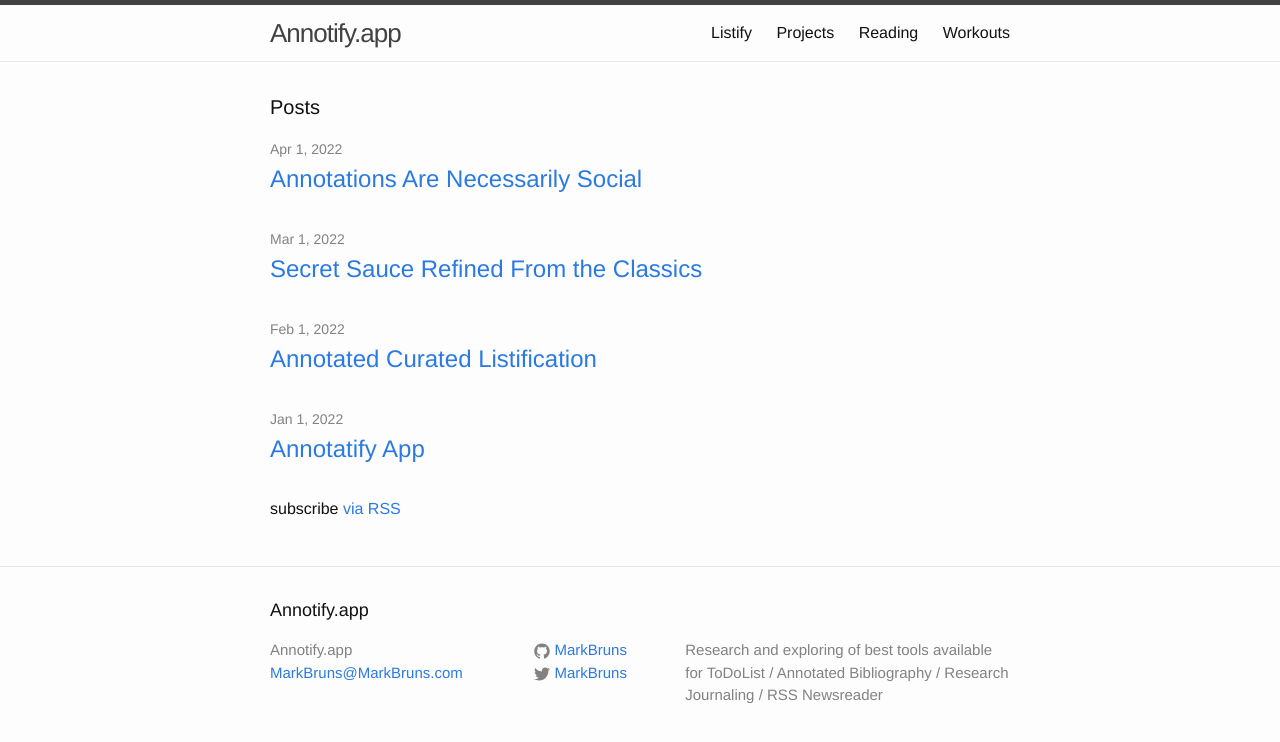
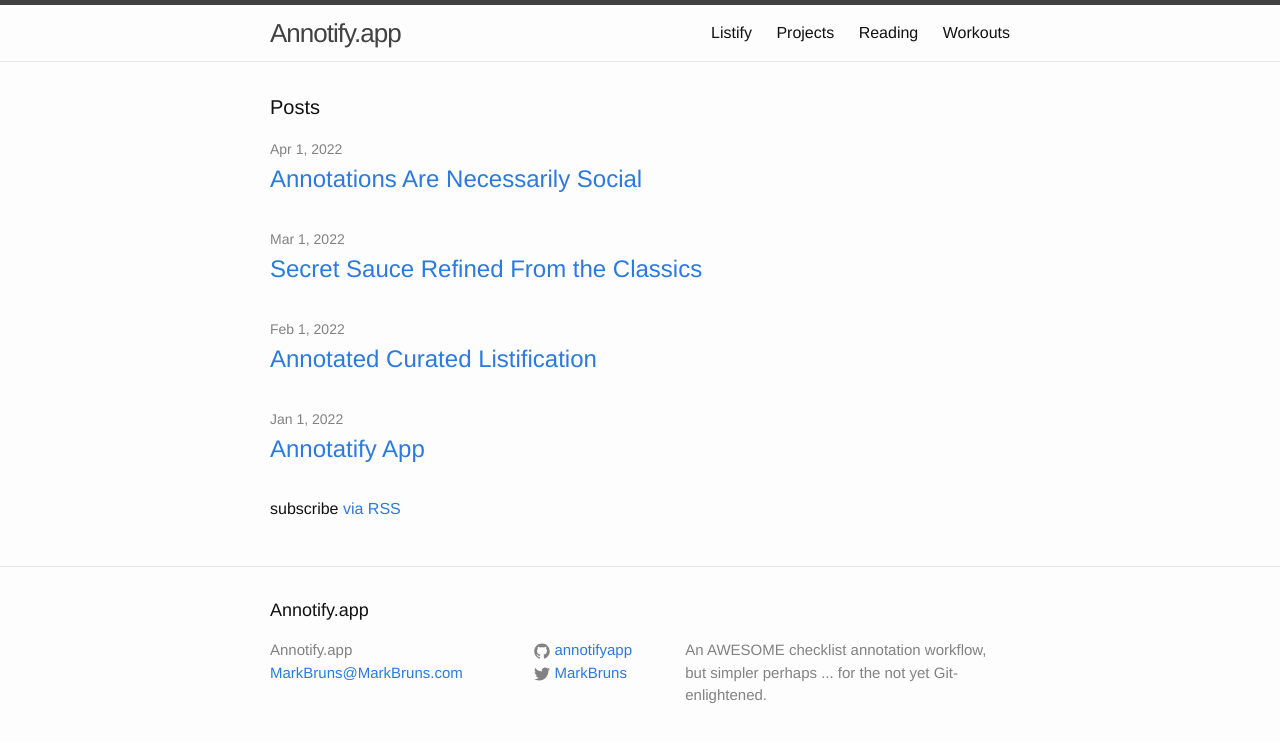
Before and after one commit to annotifyapp/annotifyapp.github.io, a Jekyll site: the page built from index.html, in a window 1280 px wide. Shown: the top 742 px of the page. Built offline with Jekyll 4.4.1, drawn with Linux system fonts in a browser that asks for light colours.

Commit message:
basic site config

```diff
--- a/_config.yml
+++ b/_config.yml
@@ -1,9 +1,9 @@
 # Site settings
 title: Annotify.app
 email: MarkBruns@MarkBruns.com
-description: Research and exploring of best tools available for ToDoList / Annotated Bibliography / Research Journaling / RSS Newsreader
+description: An AWESOME checklist annotation workflow, but simpler perhaps ... for the not yet Git-enlightened.
 twitter_username: MarkBruns
-github_username:  MarkBruns
+github_username:  annotifyapp
 
 # Build settings
 markdown: kramdown
```
